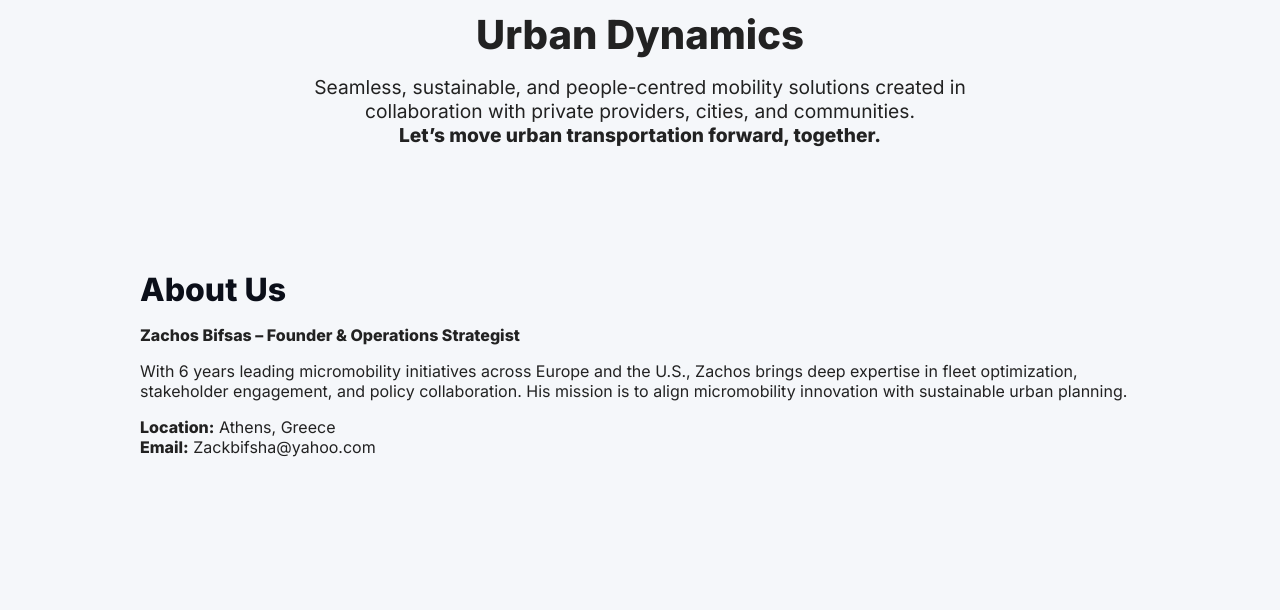
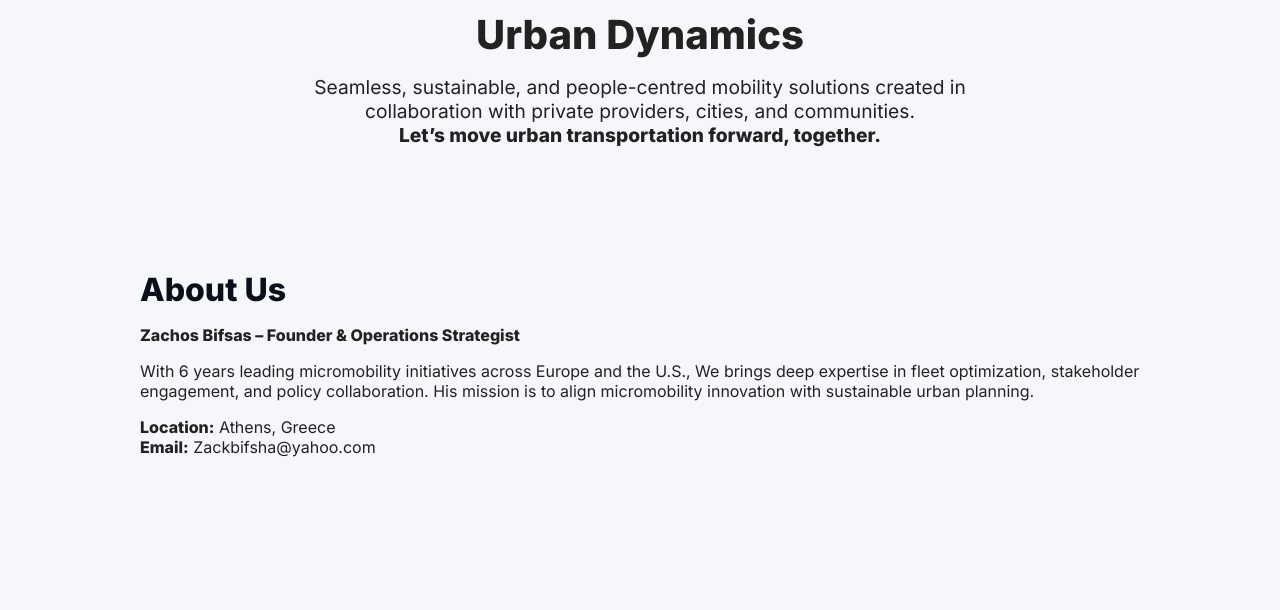
Before and after one commit to urbandynamics1/urban-dynamics-site, a plain HTML site: page index.html in a window 1280 px wide. Shown: the part 190-800 px from the top of the page. Drawn offline with Linux system fonts and the light colour scheme.

Commit message:
Update index.html

```diff
--- a/index.html
+++ b/index.html
@@ -96,7 +96,7 @@
   <section id="about">
     <h2>About Us</h2>
     <p><strong>Zachos Bifsas – Founder & Operations Strategist</strong></p>
-    <p>With 6 years leading micromobility initiatives across Europe and the U.S., Zachos brings deep expertise in fleet optimization, stakeholder engagement, and policy collaboration. His mission is to align micromobility innovation with sustainable urban planning.</p>
+    <p>With 6 years leading micromobility initiatives across Europe and the U.S., We brings deep expertise in fleet optimization, stakeholder engagement, and policy collaboration. His mission is to align micromobility innovation with sustainable urban planning.</p>
     <p><strong>Location:</strong> Athens, Greece<br/>
     <strong>Email:</strong> Zackbifsha@yahoo.com</p>
   </section>
```
